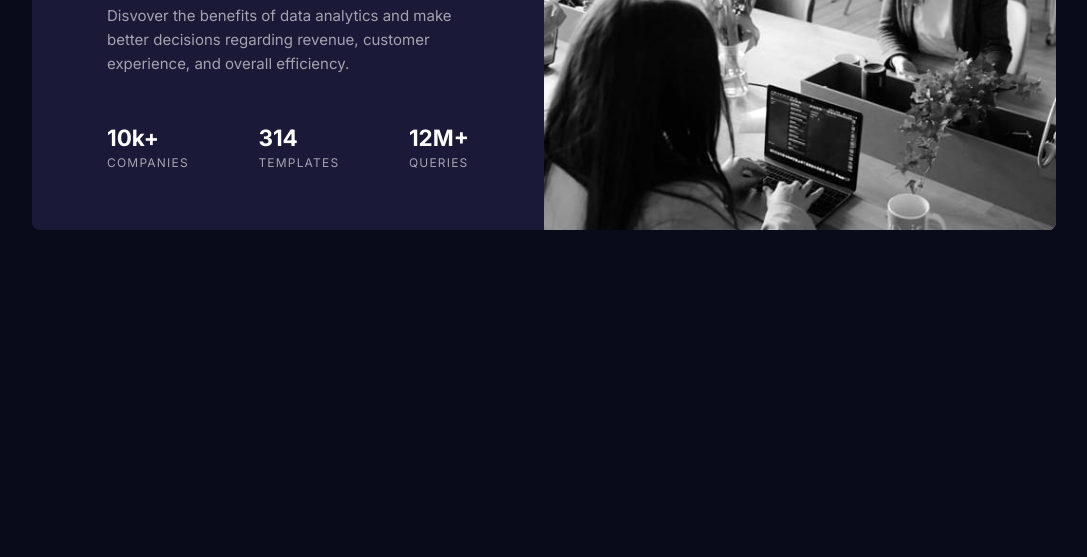
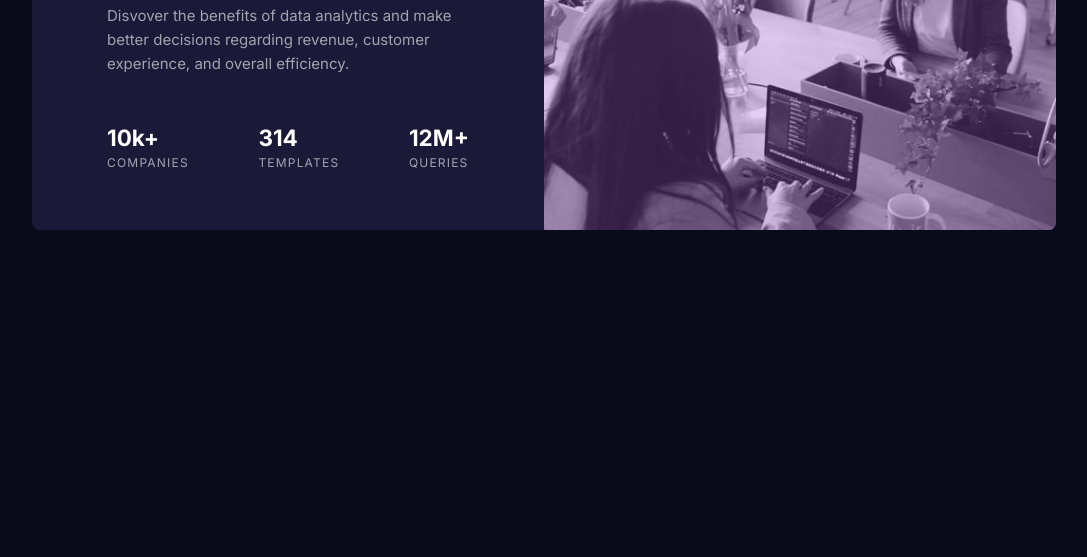
Before and after one commit to romanncodes/stats-preview-card-component, a plain HTML site: page index.html in a window 1280 px wide. Shown: the part 243-800 px from the top of the page, without its empty margins (96-1183 px from the left). Drawn offline with Linux system fonts and the light colour scheme.

Commit message:
second version

```diff
--- a/css/style.css
+++ b/css/style.css
@@ -25,7 +25,11 @@ body {
   overflow: hidden;
   border-radius: 0.5em;
 }
-
+.fondo {
+  background-color: var(--Softviolet);
+  height: 270px;
+  opacity: 0.3;
+}
 .box-left {
   padding: 2em;
   text-align: center;
@@ -89,6 +93,14 @@ span {
     height: auto;
     width: 100%;
   }
+
+  .fondo {
+    background-color: var(--Softviolet);
+
+    opacity: 0.3;
+    height: 100%;
+    width: 100%;
+  }
   .footer-info {
     display: flex;
     justify-content: space-between;
--- a/index.html
+++ b/index.html
@@ -35,7 +35,9 @@
           </div>
         </div>
       </div>
-      <div class="box-right"></div>
+      <div class="box-right">
+        <div class="fondo"></div>
+      </div>
     </div>
   </body>
 </html>
```
